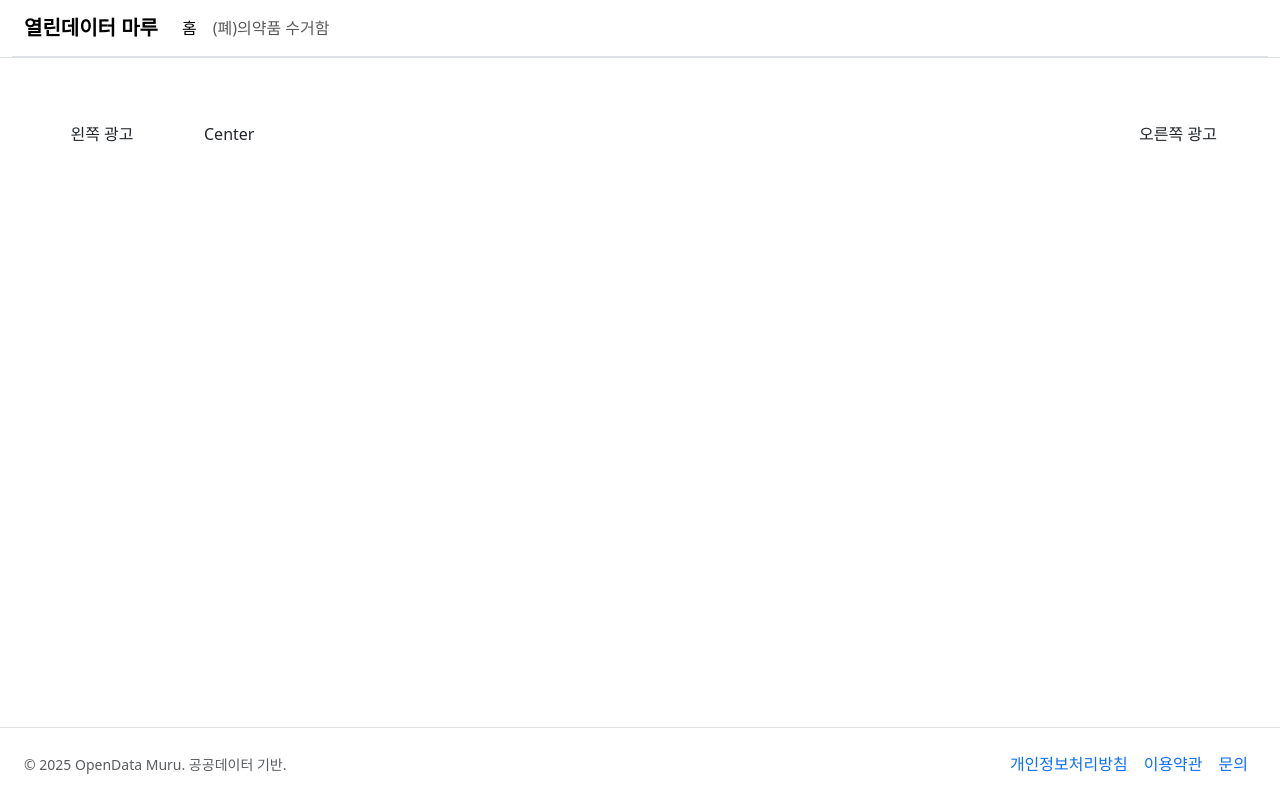
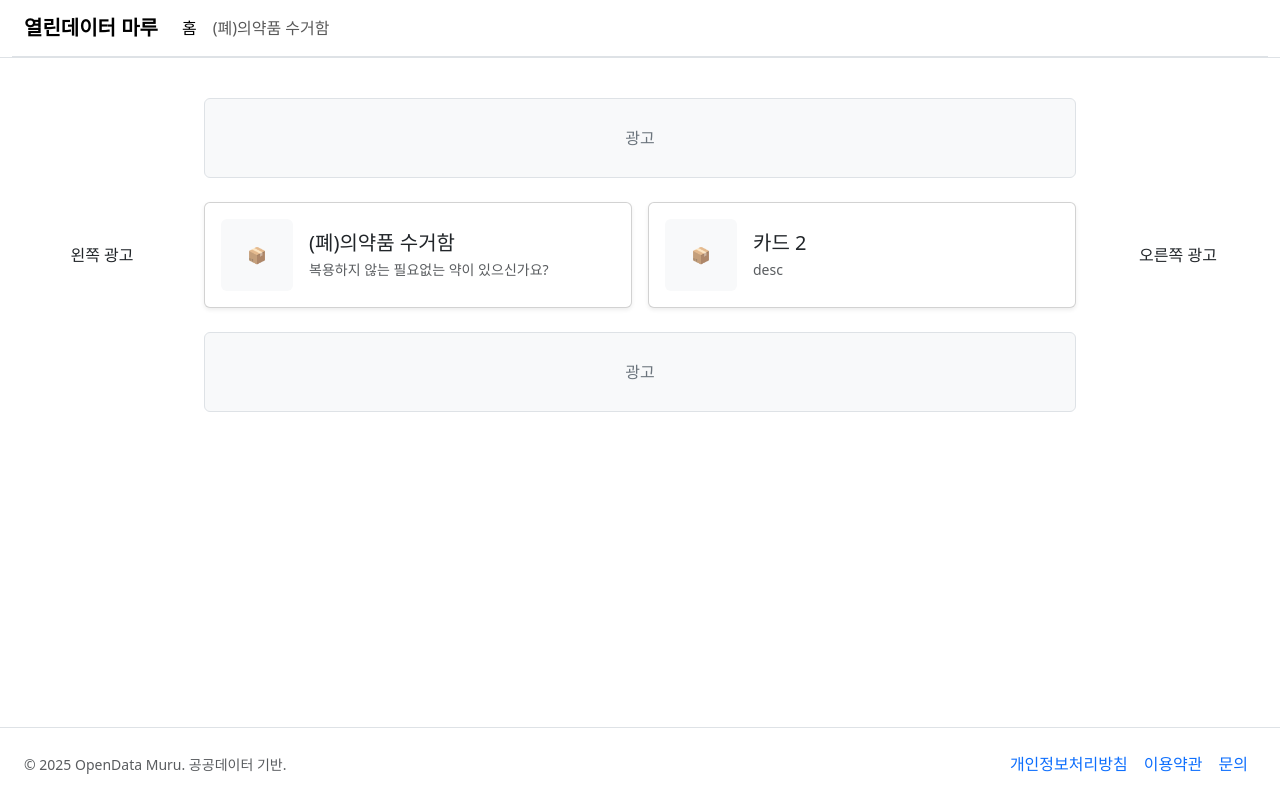
Before and after one commit to moreGet/ad-get-ui, a React (Vite) app: page / in a window 1280 px wide. Built offline with nearby package versions, Linux system fonts and the light colour scheme.

Commit message:
fix: 리스트 페이지 완료

```diff
--- a/src/app/routes/home-page.tsx
+++ b/src/app/routes/home-page.tsx
@@ -1,3 +1,43 @@
+// src/app/routes/home-page.tsx
+import DashboardCard from "@shared/ui/dashboard-card";
+import AdSlot from "@shared/ui/ad-slot";
+import {TEXT, ROUTES} from "@shared/constants/text";
+// import lungIcon from "@app/assets/react.svg"; // 샘플 아이콘(원하면 다른 이미지로 교체)
+
 export default function HomePage() {
-  return <div className="container py-5">Center</div>;
+  return (
+    <div className="container py-4">
+      <div className="vstack gap-4"> {/* ← 섹션들 사이 간격 */}
+        {/* 광고 */}
+        <div className="container-fluid px-0">
+          <AdSlot height={80}/>
+        </div>
+
+        {/* 3칸 그리드 */}
+        <div className="row row-cols-1 row-cols-md-2 gx-3 gy-4"> {/* ← 가로gx/세로gy 간격 */}
+          <div className="col">
+            <DashboardCard
+              to={ROUTES.lungMedicineList}
+              title={TEXT.lungMedicine.title}
+              description={TEXT.lungMedicine.description}
+              imgAlt={TEXT.lungMedicine.title}
+            />
+          </div>
+          <div className="col">
+            <DashboardCard
+              to="/lung-medicine/list"
+              title="카드 2"
+              description="desc"
+              imgAlt="폐의약품 수거함"
+            />
+          </div>
+        </div>
+
+        {/* 광고 */}
+        <div className="container-fluid px-0">
+          <AdSlot height={80}/>
+        </div>
+      </div>
+    </div>
+  );
 }
--- a/src/app/routes/index.tsx
+++ b/src/app/routes/index.tsx
@@ -1,12 +1,13 @@
 // @app/routes/index.tsx
-import {createBrowserRouter, RouterProvider, Link} from 'react-router-dom';
+import {createBrowserRouter, RouterProvider} from 'react-router-dom';
 import AppLayout from '@app/layout/app-layout';
+
+import {TEXT, ROUTES} from "@shared/constants/text";
 
 const router = createBrowserRouter([
   {
-    path: '/',
+    path: ROUTES.home,
     element: <AppLayout/>,
-    handle: {breadcrumb: () => <Link to="/">홈</Link>},
     // 에러를 레이아웃 안에서 보여주고 싶다면 이렇게:
     errorElement: <AppLayout/>,
     children: [
@@ -15,12 +16,12 @@ const router = createBrowserRouter([
         lazy: () => import('@app/routes/home-page').then(m => ({Component: m.default})),
       },
       {
-        path: 'lung-medicine/list',
-        handle: {breadcrumb: () => "(폐)의약품 수거함"},
+        path: ROUTES.lungMedicineList,
+        handle: {breadcrumb: () => TEXT.lungMedicine.title},
         lazy: () => import('@app/routes/lung-medicine-list-page').then(m => ({Component: m.default})),
       },
       {
-        path: 'lung-medicine/:id',
+        path: ROUTES.lungMedicineDetail,
         lazy: () => import('@app/routes/lung-medicine-detail-page').then(m => ({Component: m.default})),
       },
       {
--- a/src/app/routes/lung-medicine-list-page.tsx
+++ b/src/app/routes/lung-medicine-list-page.tsx
@@ -99,7 +99,7 @@ export default function LungMedicineListPage() {
   const go = usePaginationGo(data?.pageInfo.totalPages, setPage);
 
   return (
-    <div className="container-fluid overflow-hidden d-flex flex-column align-items-center gap-5">
+    <div className="container-fluid overflow-hidden vstack align-items-center gap-4">
       <div ref={topRef} style={{position: "absolute", inset: 0, width: 0, height: 0}} aria-hidden="true"/>
 
       {/* 광고 */}
--- /dev/null
+++ b/src/shared/constants/text.ts
@@ -0,0 +1,23 @@
+// 문구(라벨) 모음
+export const TEXT = {
+  nav: {
+    home: "홈",
+    lungMedicine: "(폐)의약품 수거함",
+  },
+  lungMedicine: {
+    title: "(폐)의약품 수거함",
+    description: "복용하지 않는 필요없는 약이 있으신가요?",
+    listPageTitle: "(폐)의약품 수거함 목록",
+  },
+} as const;
+
+// 라우트 경로도 함께 중앙관리
+export const ROUTES = {
+  home: "/",
+  lungMedicineList: "/lung-medicine/list",
+  lungMedicineDetail: "/lung-medicine/:id",
+} as const;
+
+// 타입이 필요하면 이렇게 꺼내 쓸 수 있음
+export type Text = typeof TEXT;
+export type Routes = typeof ROUTES;
--- /dev/null
+++ b/src/shared/ui/dashboard-card.tsx
@@ -0,0 +1,53 @@
+// src/shared/ui/dashboard-card.tsx
+import {Link} from "react-router-dom";
+
+type DashboardCardProps = {
+  to: string;              // 라우팅 경로 (예: "/lung-medicine")
+  title: string;           // 카드 타이틀
+  description?: string;    // 선택 설명
+  imgSrc?: string;         // 왼쪽 이미지 (선택)
+  imgAlt?: string;         // 이미지 대체 텍스트
+};
+
+export default function DashboardCard({
+                                        to,
+                                        title,
+                                        description,
+                                        imgSrc,
+                                        imgAlt,
+                                      }: DashboardCardProps) {
+  return (
+    <div className="card h-100 shadow-sm position-relative">
+      <div className="card-body d-flex align-items-center gap-3">
+        {/* 왼쪽 이미지 영역 */}
+        {imgSrc ? (
+          <img
+            src={imgSrc}
+            alt={imgAlt ?? ""}
+            className="rounded object-fit-cover flex-shrink-0"
+            style={{width: 72, height: 72}}
+          />
+        ) : (
+          <div
+            className="bg-light rounded d-flex align-items-center justify-content-center text-muted flex-shrink-0"
+            style={{width: 72, height: 72}}
+            aria-hidden="true"
+          >
+            📦
+          </div>
+        )}
+
+        {/* 오른쪽 텍스트 영역 */}
+        <div className="text-start">
+          <h5 className="card-title mb-1">{title}</h5>
+          {description && (
+            <p className="card-text text-muted small mb-0">{description}</p>
+          )}
+        </div>
+      </div>
+
+      {/* 카드 전체를 클릭 가능하게 */}
+      <Link to={to} className="stretched-link" aria-label={`${title}로 이동`}/>
+    </div>
+  );
+}
```
